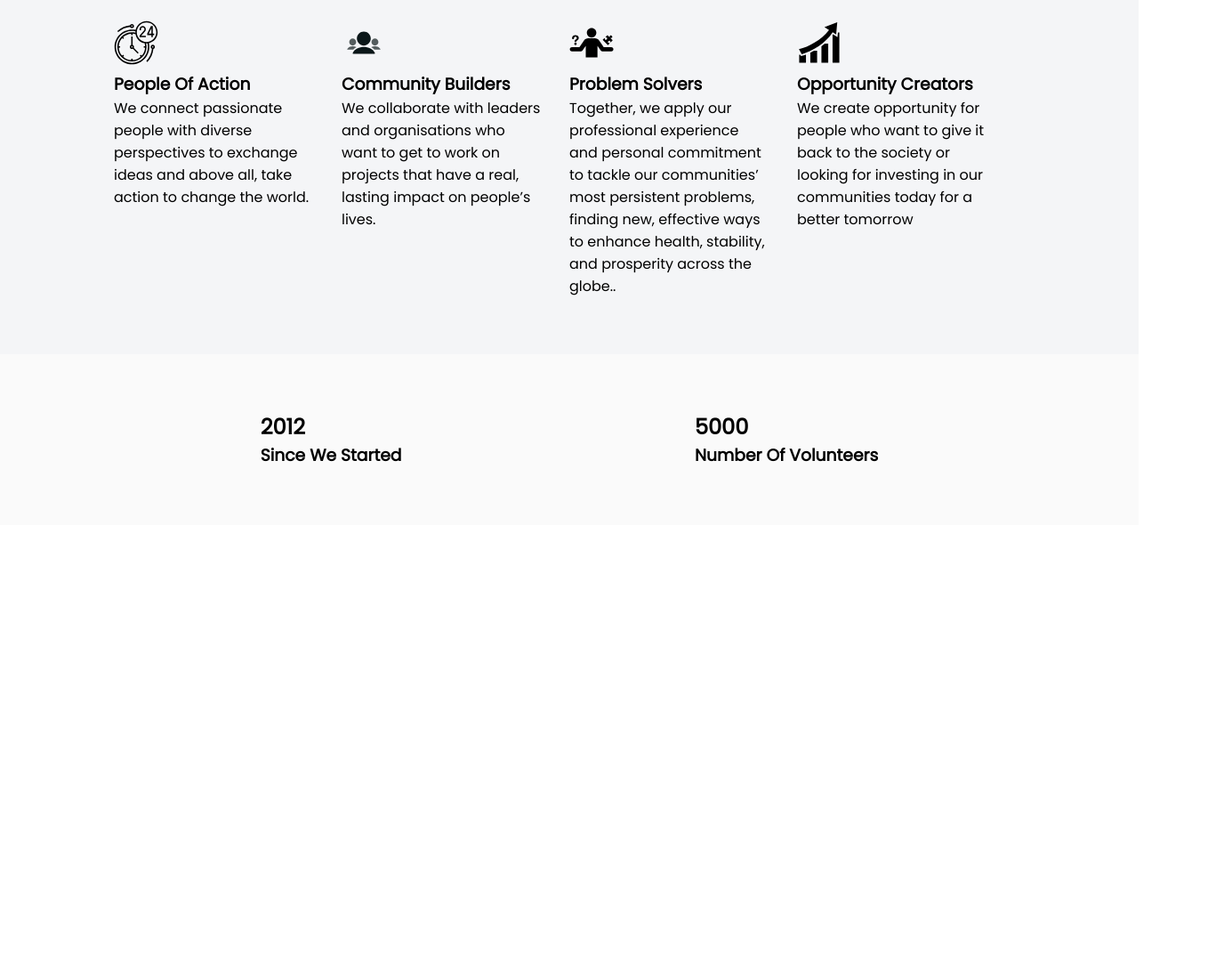
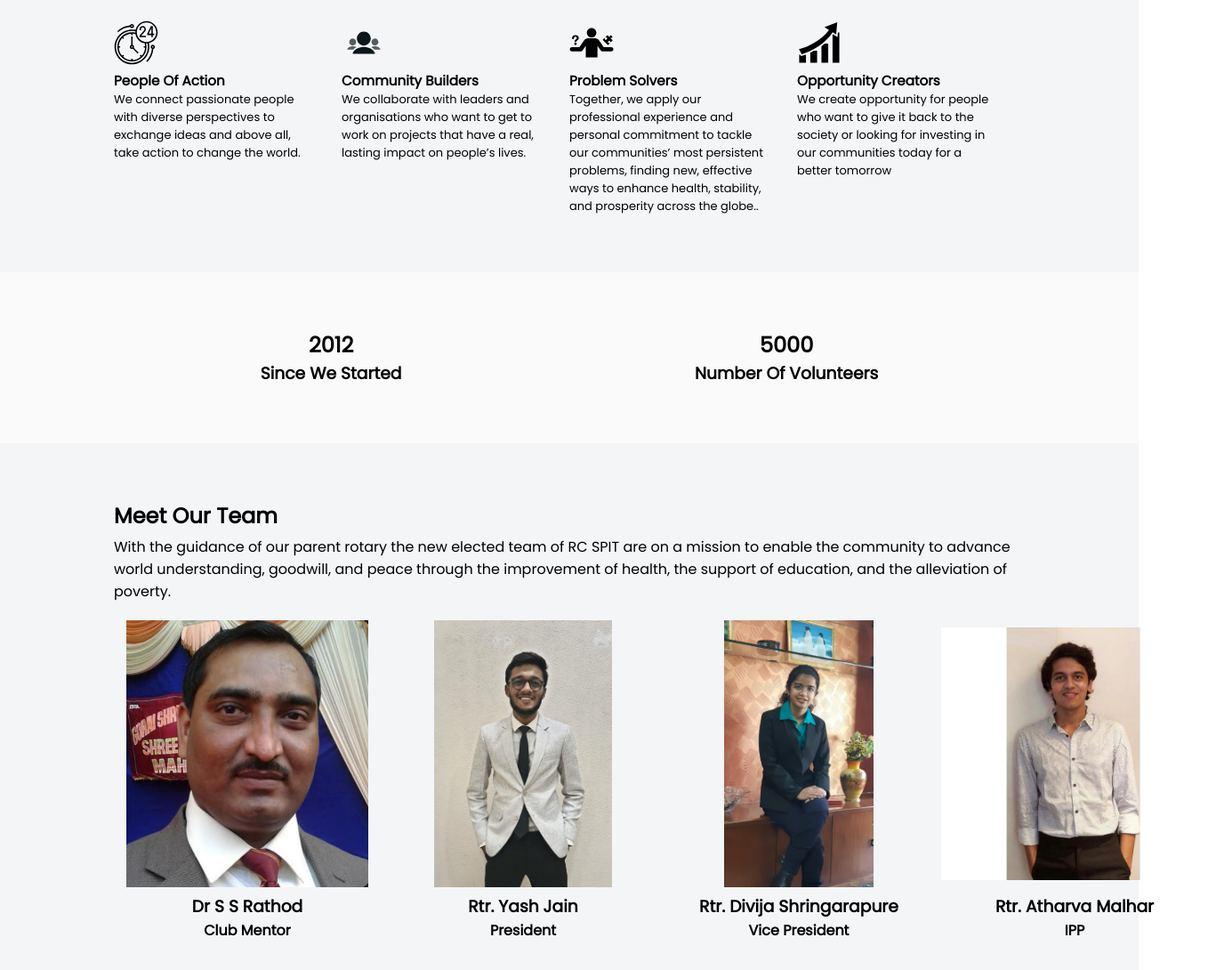
Before and after one commit to jj67312/rotaract2022, a plain HTML site: page index.html in a window 1280 px wide. Shown: the part 666-1756 px from the top of the page at 89% size, 1358 px wide, since content can reach past the window. Before the commit the page ends 1256 px from the top, so only its background shows below. Drawn offline with nearby package versions, Linux system fonts and the light colour scheme.

Commit message:
team memebers

```diff
--- a/index.html
+++ b/index.html
@@ -21,6 +21,7 @@
   <link rel="stylesheet" href="./stylesheets/about-us.css">
   <link rel="stylesheet" href="./stylesheets/who-we-are.css">
   <link rel="stylesheet" href="./stylesheets/stats.css">
+  <link rel="stylesheet" href="./stylesheets/team.css">
 </head>
 
 <body>
@@ -123,8 +124,36 @@
     </div>
 
     <!-- THE TEAM -->
-    <div class="the-team">
+    <div class="team">
+      <h2>Meet Our Team</h2>
+      <p>
+        With the guidance of our parent rotary the new elected team of RC SPIT are on a mission to enable the community to advance world understanding, goodwill, and peace through the improvement of health, the support of education, and the alleviation of poverty.
+      </p>
+      <div class="team-container">
+        <div class="team-card">
+          <img src="./images/team/rathodsir-compressed.jpg" alt="">
+          <h3 class="team-card-name">Dr S S Rathod</h3>
+          <h4 class="team-card-position">Club Mentor</h4>
+        </div>
 
+        <div class="team-card">
+          <img src="./images/team/Yash.jpeg" alt="">
+          <h3 class="team-card-name">Rtr. Yash Jain</h3>
+          <h4 class="team-card-position">President</h4>
+        </div>
+
+        <div class="team-card">
+          <img src="./images/team/Divija1.jpeg" alt="">
+          <h3 class="team-card-name">Rtr. Divija Shringarapure</h3>
+          <h4 class="team-card-position">Vice President</h4>
+        </div>
+
+        <div class="team-card">
+          <img src="./images/team/atharvafinal.jpg" alt="">
+          <h3 class="team-card-name">Rtr. Atharva Malhar</h3>
+          <h4 class="team-card-position">IPP</h4>
+        </div>
+      </div>
     </div>
 
     <!-- OUR EVENTS -->
--- a/stylesheets/stats.css
+++ b/stylesheets/stats.css
@@ -4,6 +4,7 @@
 
 .stats {
   padding: 5% 10%;
+  text-align: center;
   background-color: #fafafa;
   display: flex;
   flex-direction: row;
--- /dev/null
+++ b/stylesheets/team.css
@@ -0,0 +1,30 @@
+.team{
+  padding: 5% 10%;
+  background-color: #f4f5f7;
+}
+
+.team-container{
+  display: flex;
+  flex-direction: row;
+  justify-content: space-between;
+}
+
+.team-card{
+  margin-right: 10px;
+  width: 300px;
+  text-align: center;
+}
+
+.team h2{
+  margin-bottom: 5px;
+}
+
+.team p{
+  margin-bottom: 20px;
+}
+
+.team-card img{
+  object-fit: contain;
+  height: 300px;
+  width: 300px;
+}
--- a/stylesheets/who-we-are.css
+++ b/stylesheets/who-we-are.css
@@ -26,6 +26,7 @@
   /* background-color: orange; */
   margin-top: 20px;
   margin-right: 30px;
+  font-size: small;
   /* padding: 10px; */
   display: flex;
   flex-direction: column;
```
Also changed, not shown: images/team/Divija1.jpeg (added), images/team/Yash.jpeg (added), images/team/atharvafinal.jpg (added), images/team/rathodsir-compressed.jpg (added).
